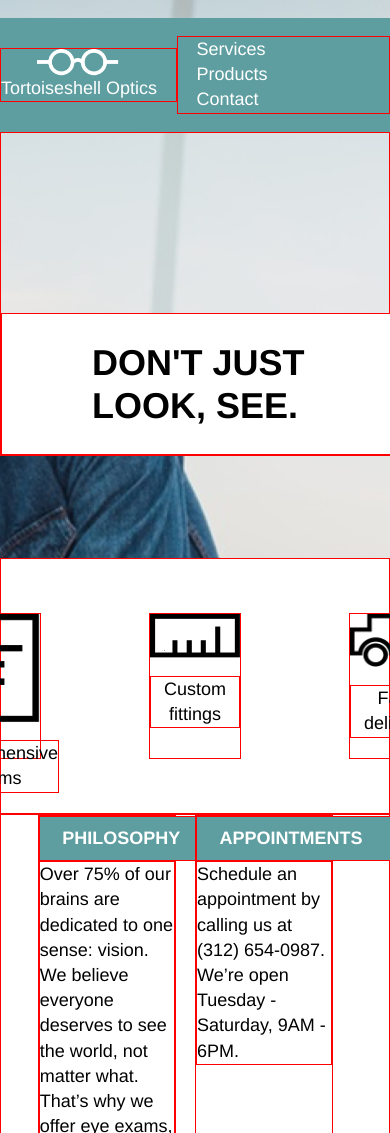
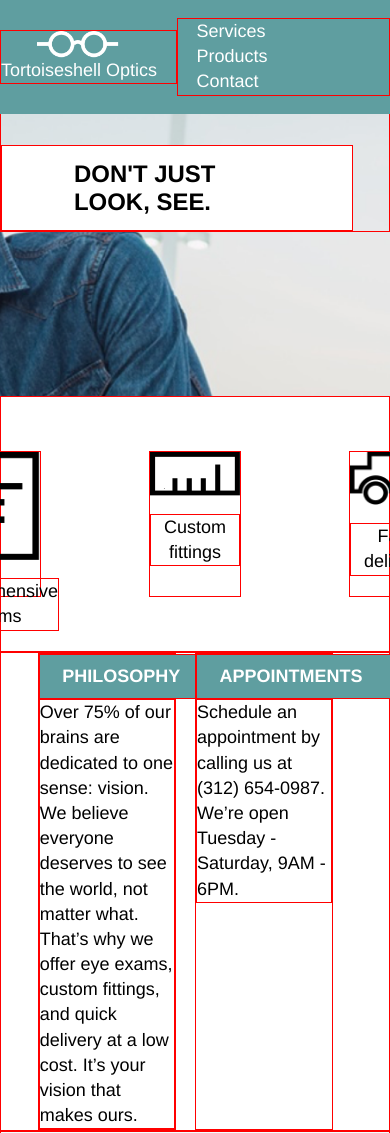
Before and after one commit to dylanblanchard/Tortoiseshell-Optics, a plain HTML site: page index.html in a window 390 px wide. Shown: the top 1133 px of the page. Drawn offline with Linux system fonts and the light colour scheme.

Commit message:
set css for media query max-width: 1024px
fixed the footer - just noticed that it was full width instead of width of container

created media query for max-width: 1024px

```diff
--- a/index.html
+++ b/index.html
@@ -71,7 +71,7 @@
   </div>
 
   <!-- Footer section -->
-  <footer>
+  <footer class="container">
     <div>
       <img src="resources/images/logo-black.png">
       <p>&copy;Tortoiseshell Optics</p>
--- a/resources/css/style.css
+++ b/resources/css/style.css
@@ -133,4 +133,32 @@ footer img {
   padding-right: 1rem;
 }
 
-footer img {}
+@media only screen and (max-width: 1024px) {
+
+  .container {
+    max-width: 100%;
+  }
+
+  header {
+    padding: 0;
+    height: 22rem;
+  }
+
+  nav {
+    position: fixed;
+    width: 100%;
+  }
+
+  .banner {
+    margin-top: 8rem;
+    margin-right: 2rem;
+  }
+
+  .banner h1 {
+    font-size: 1.33rem;
+    margin: 0.75rem 4rem;
+  }
+}
+
+
+@media only screen and (max-width: 470px) {}
```
